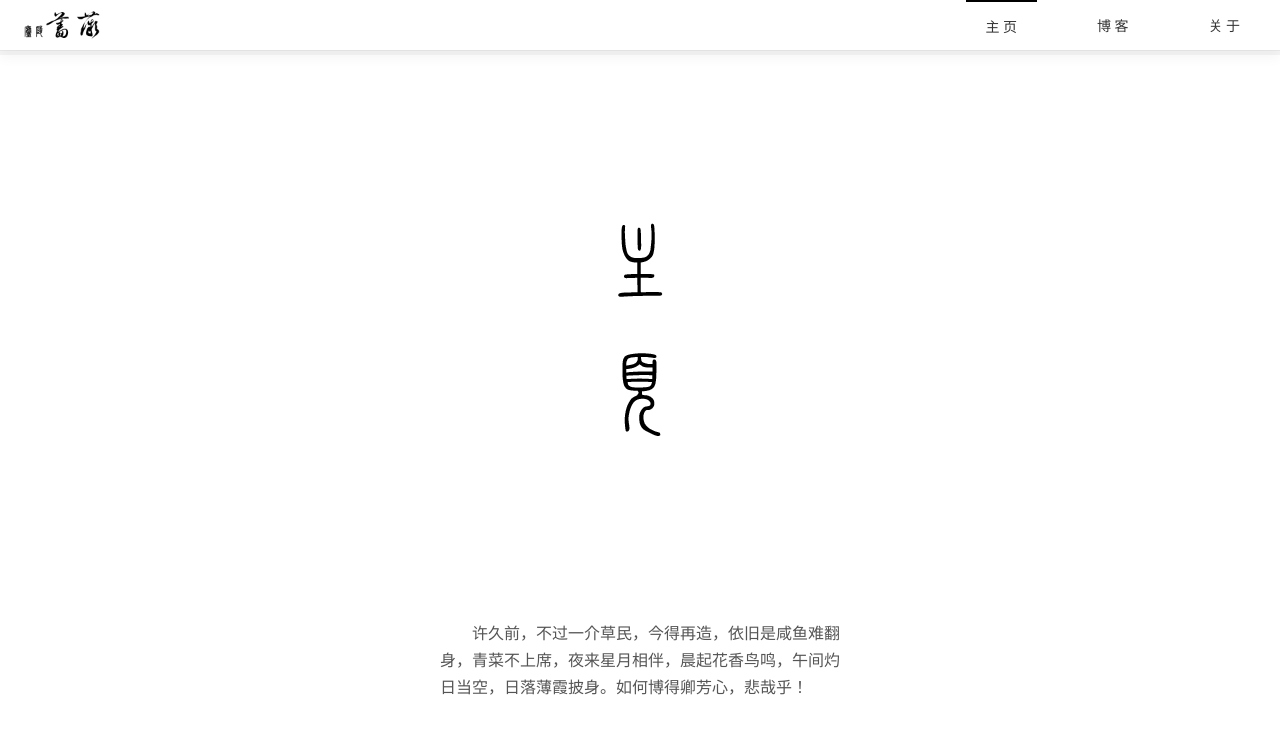
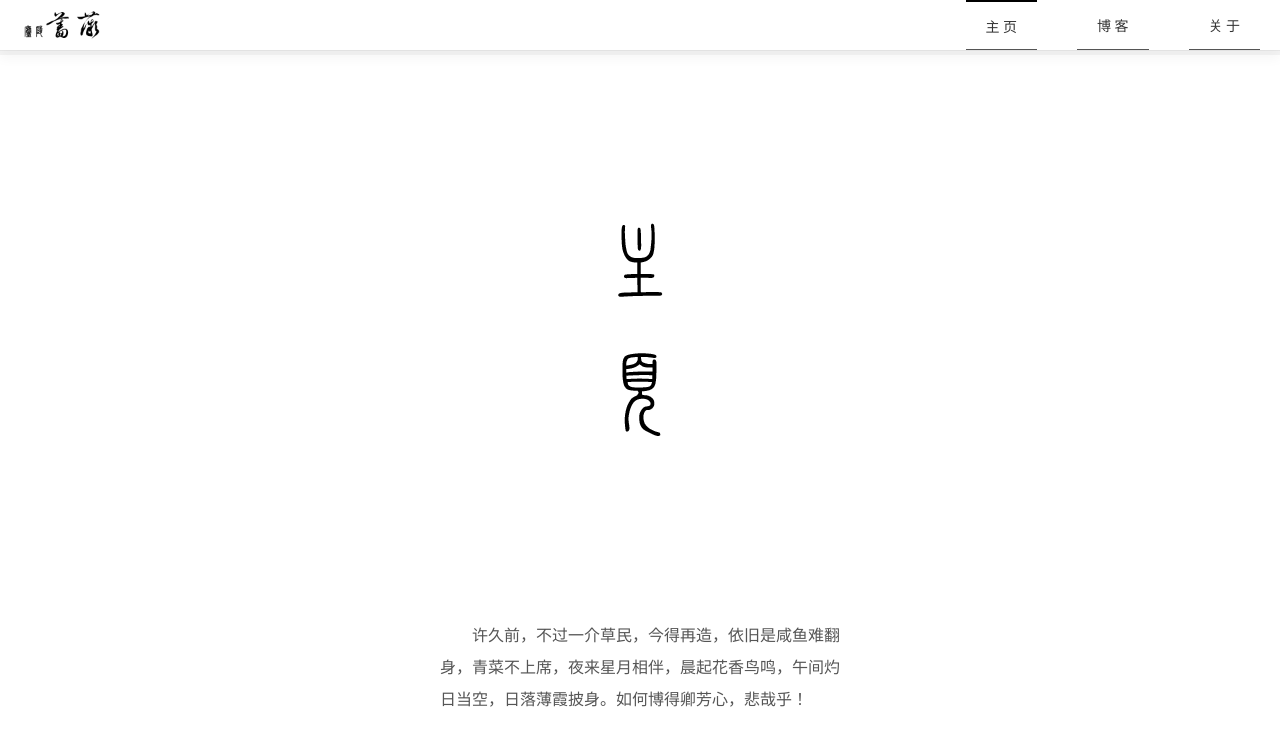
Before and after one commit to esorylul/Notion-Blog, a Next.js app: page / in a window 1280 px wide. Shown: the top 746 px of the page. Built offline with nearby package versions, Linux system fonts and the light colour scheme.

Commit message:
set Blogpage

```diff
--- a/src/styles/blog.module.css
+++ b/src/styles/blog.module.css
@@ -124,7 +124,6 @@
 .post :global(video),
 .post :global(img),
 .post :global(.asset-wrapper) {
-  margin: 2rem auto;
   box-shadow: 0 8px 8px rgba(0, 0, 0, 0.3);
   max-width: 100%;
   display: block;
--- a/src/styles/global.css
+++ b/src/styles/global.css
@@ -252,11 +252,13 @@ figure {
 }
 
 a {
-  color: #0070f3;
+  color: #555;
   text-decoration: none;
+  padding-bottom: 4px;
+  border-bottom: #555 solid 1px;
 }
 a:hover {
-  color: #3291ff;
+  border-bottom: none;
 }
 
 .links {
@@ -309,7 +311,7 @@ p {
   color: #555;
   font-weight: 400;
   font-size: 0.94rem;
-  line-height: 1.7;
+  line-height: 2;
 }
 pre {
   white-space: pre;
```
